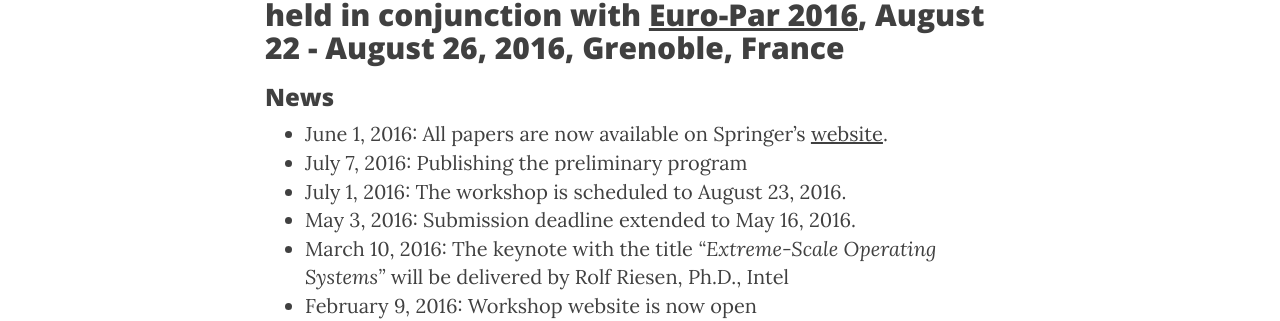
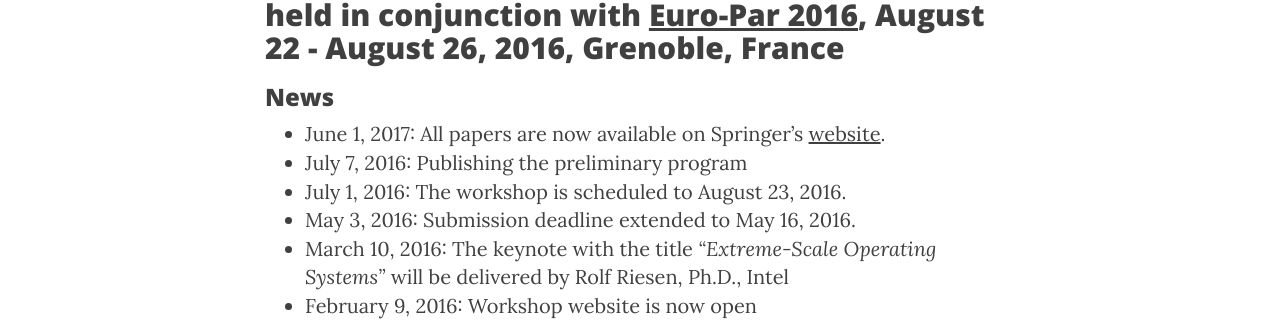
Before and after one commit to WROME/wrome.github.io, a Jekyll site: the page built from grenoble2016.md, in a window 1280 px wide and 900 px high, scrolled down 377 px. Shown: the part 139-460 px from the top of the window. Built offline with Jekyll 4.4.1, drawn with Linux system fonts in a browser that asks for light colours; nearby versions of some CDN libraries.

Commit message:
Fix typo

```diff
--- a/grenoble2016.md
+++ b/grenoble2016.md
@@ -8,7 +8,7 @@
 ## held in conjunction with [Euro-Par 2016](https://europar2016.inria.fr "Euro-Par 2016"), August 22 - August 26, 2016, Grenoble, France
 
 ### News
-* June 1, 2016: All papers are now available on Springer’s [website](http://dx.doi.org/10.1007/978-3-319-58943-5).
+* June 1, 2017: All papers are now available on Springer’s [website](http://dx.doi.org/10.1007/978-3-319-58943-5).
 * July 7, 2016: Publishing the preliminary program
 * July 1, 2016: The workshop is scheduled to August 23, 2016.
 * May 3, 2016: Submission deadline extended to May 16, 2016.
```
